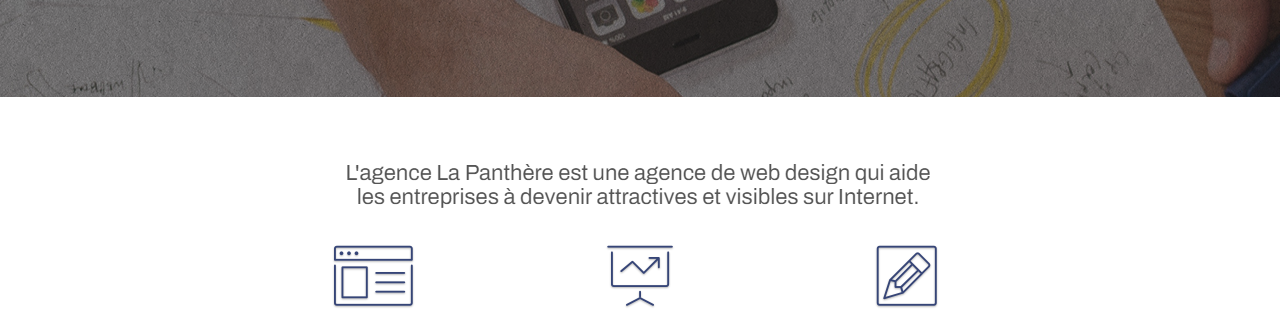
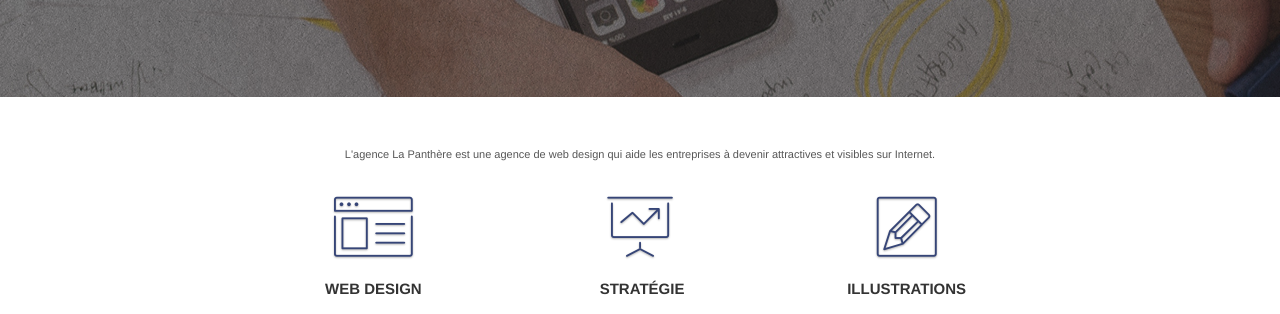
Before and after one commit to yael-btn/la_chouette_agence, a plain HTML site: page index.html in a window 1280 px wide. Shown: the part 435-749 px from the top of the page. Drawn offline with Linux system fonts and the light colour scheme.

Commit message:
remplacement d'une image qui contenait uniquement du texte par le texte

```diff
--- a/index.html
+++ b/index.html
@@ -82,7 +82,7 @@
 	<div class="container bloc-md">
 		<div class="row">
 			<div class="col-sm-12 text-center">
-				<img alt="agence web, agence web paris, web design paris, stratégie web" src="img/title.png" />
+				<p>L'agence La Panthère est une agence de web design qui aide les entreprises à devenir attractives et visibles sur Internet.</p>
 			</div>
 		</div>
 		<div class="row voffset-lg med-width-whitespace">
```
